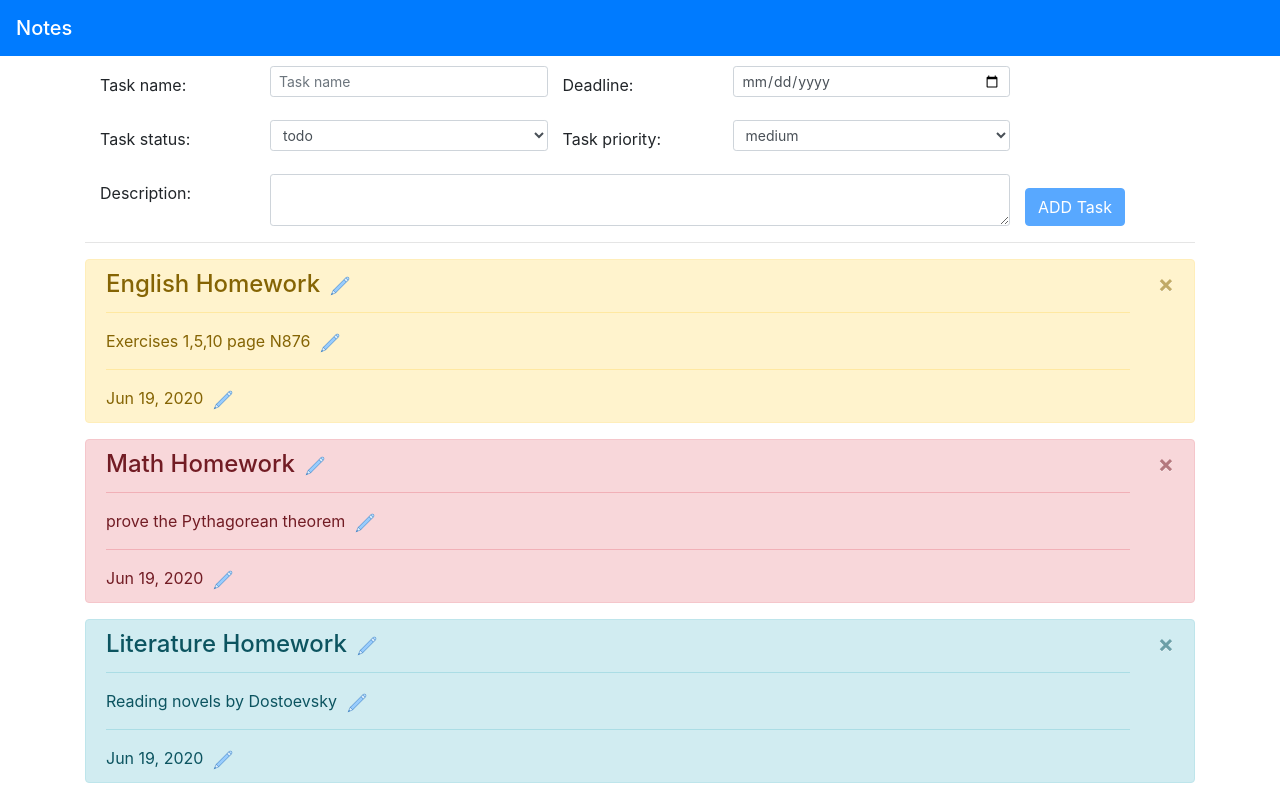
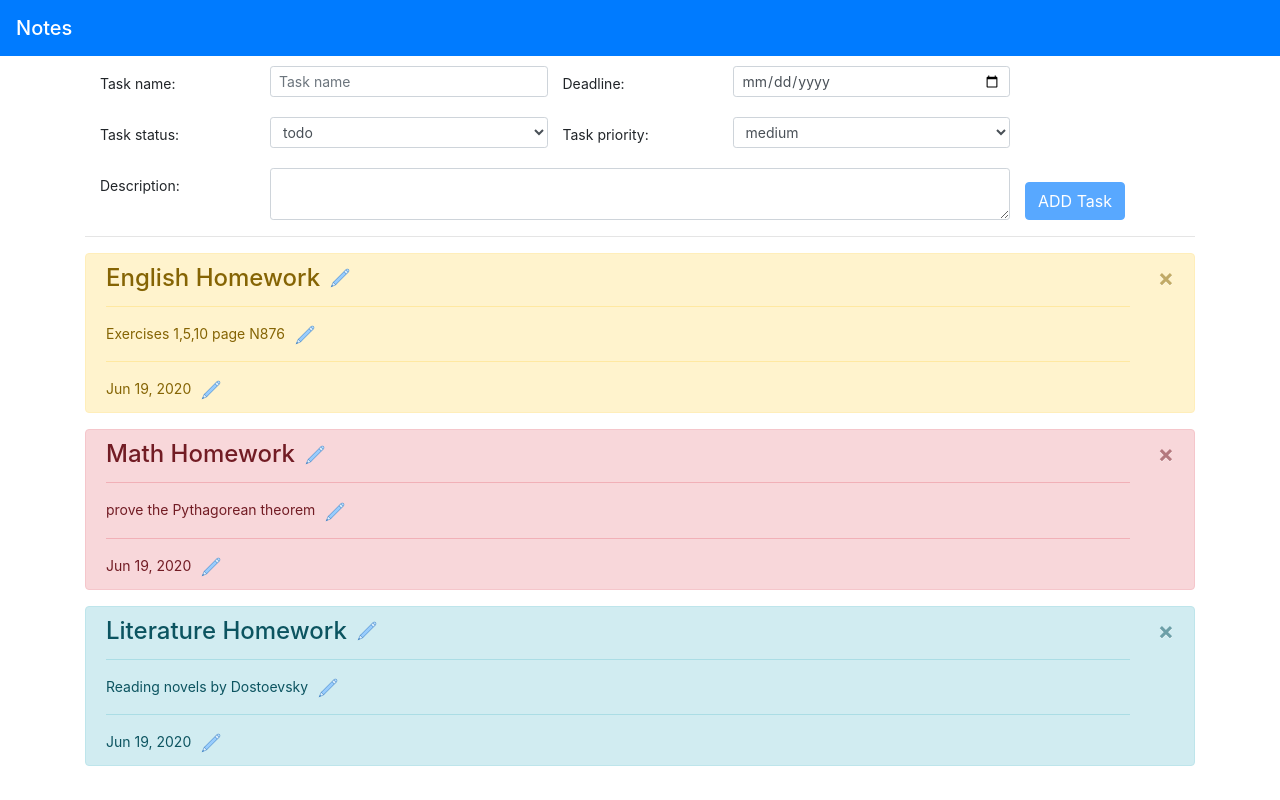
Before and after one commit to kathleen-fen/todo-list-angular, an Angular app: page / in a window 1280 px wide. Built offline with nearby package versions, Linux system fonts and the light colour scheme.

Commit message:
libs for drag and drop installed

```diff
--- a/package.json
+++ b/package.json
@@ -12,6 +12,7 @@
   "private": true,
   "dependencies": {
     "@angular/animations": "~9.1.11",
+    "@angular/cdk": "^9.2.4",
     "@angular/common": "~9.1.11",
     "@angular/compiler": "~9.1.11",
     "@angular/core": "~9.1.11",
@@ -22,6 +23,7 @@
     "bootstrap": "^4.5.0",
     "rxjs": "~6.5.4",
     "tslib": "^1.10.0",
+    "uuid": "^8.2.0",
     "zone.js": "~0.10.2"
   },
   "devDependencies": {
--- a/src/app/app.module.ts
+++ b/src/app/app.module.ts
@@ -4,6 +4,7 @@ import { NgModule } from '@angular/core';
 import { AppComponent } from './app.component';
 import { FormsModule, ReactiveFormsModule } from '@angular/forms';
 import { TaskComponent } from './task/task.component';
+import { DragDropModule } from '@angular/cdk/drag-drop';
 
 
 
@@ -15,7 +16,8 @@ import { TaskComponent } from './task/task.component';
   imports: [
     BrowserModule,
     FormsModule,
-    ReactiveFormsModule
+    ReactiveFormsModule,
+    DragDropModule
   ],
   providers: [],
   bootstrap: [AppComponent]
--- a/src/styles.css
+++ b/src/styles.css
@@ -1,5 +1,9 @@
 /* You can add global styles to this file, and also import other style files */
 @import './../node_modules/bootstrap/dist/css/bootstrap.css';
+
+body {
+    font-size: 14px;
+}
 
 input.ng-invalid.ng-touched {
     border: solid 1px red;
```
Also changed, not shown: 1 other file (tests, documents, lock files or other folders).
